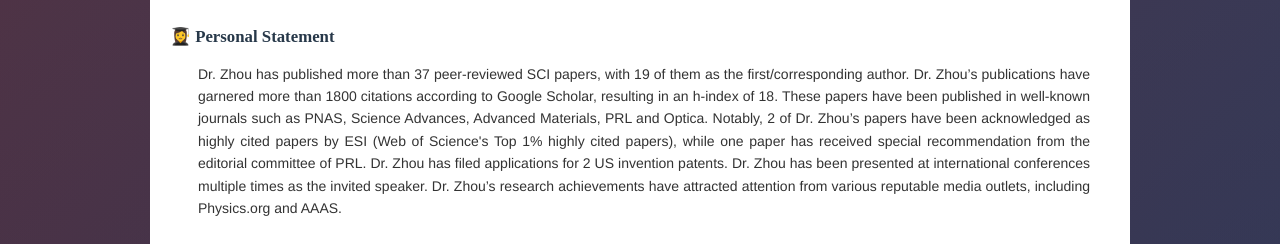
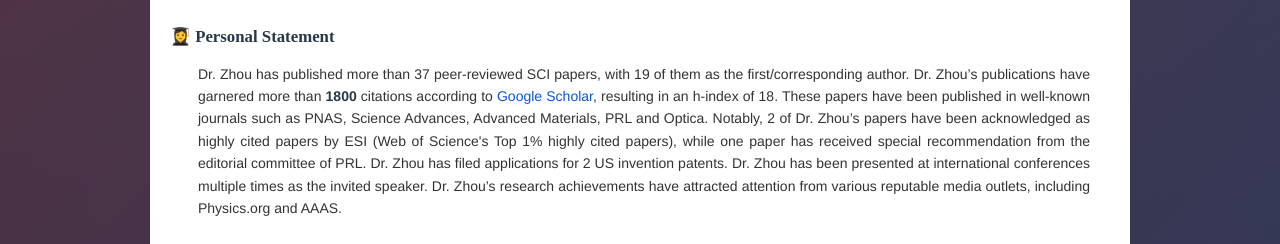
Before and after one commit to JunxiaoZhou/JunxiaoZhou.github.io, a plain HTML site: page index.html in a window 1280 px wide. Shown: the part 661-905 px from the top of the page. Drawn offline with Linux system fonts and the light colour scheme; some packages are replaced by stand-ins of ours; a script that the page names is missing.

Commit message:
Update index.html

```diff
--- a/index.html
+++ b/index.html
@@ -1419,7 +1419,7 @@ a.ty-link {
           <h2 id='📝General Infomation' style="border-bottom: 1px solid #eee; font-family:'Microsoft YaHei';"><span>📝General Infomation</span></h2>
           <p><h4 style="font-family: 'Microsoft YaHei';"><strong><span>🔎 Interests</span></strong></h4></p><p style="padding-left:2em;"><span>Nanophotonics; Metasurface; Edge detection; Nonlinear optics;  Analog computing. </span></p>
           <p><h4 style='font-family: "Microsoft YaHei";'><strong><span>🎓 Work and Study Experience</span></strong></h4></p><p style="padding-left:2em;"><span>I have been serving as a postdoctoral fellow in <a href="https://dinpingtsai.wixsite.com/mysite/refereed-papers" target="_blnak">Din-ping Tsai's group</a> since October 2024. My research interests encompass nanophotonics, plasmonics, metasurfaces, edge detection, and nonlinear optics. For any academic collaboration inquiries, please feel free to contact me at <a href="mailto:junxzhou@cityu.edu.hk">junxzhou@cityu.edu.hk</a>. <br>I received my PhD training from the University of California, San Diego(UCSD) under the guidance of <a href="https://www.zhaowei.us/" target="_blank">Zhaowei Liu</a>, and also from Hunan University under the supervision of <a href="https://grzy.hnu.edu.cn/site/index/wenshuangchun" target="_blank">Shuangchun Wen</a> and <a href="https://grzy.hnu.edu.cn/site/index/luohailu" target="_blank">Hailu Luo</a>. Following the completion of my PhD defense, I continued my research as a postdoctoral scholar at UCSD under the mentorship of <a href="https://www.zhaowei.us/" target="_blank">Zhaowei Liu</a>.</span></p>
-          <p><h4 style='font-family: "Microsoft YaHei";'><strong><span>👩‍🎓 Personal Statement</span></strong></h4></p><p  style="padding-left:2em;"><span>Dr. Zhou has published more than 37 peer-reviewed SCI papers, with 19 of them as the first/corresponding author. Dr. Zhou’s publications have garnered more than 1800 citations according to Google Scholar, resulting in an h-index of 18. These papers have been published in well-known journals such as PNAS, Science Advances, Advanced Materials, PRL and Optica. Notably, 2 of Dr. Zhou’s papers have been acknowledged as highly cited papers by ESI (Web of Science's Top 1% highly cited papers), while one paper has received special recommendation from the editorial committee of PRL. Dr. Zhou has filed applications for 2 US invention patents. Dr. Zhou has been presented at international conferences multiple times as the invited speaker. Dr. Zhou’s research achievements have attracted attention from various reputable media outlets, including Physics.org and AAAS.</span></p>
+          <p><h4 style='font-family: "Microsoft YaHei";'><strong><span>👩‍🎓 Personal Statement</span></strong></h4></p><p  style="padding-left:2em;"><span>Dr. Zhou has published more than 37 peer-reviewed SCI papers, with 19 of them as the first/corresponding author. Dr. Zhou’s publications have garnered more than <strong>1800</strong> citations according to <a href="https://scholar.google.com/citations?user=XsS_vrgAAAAJ" target="_blank">Google Scholar</a>, resulting in an h-index of 18. These papers have been published in well-known journals such as PNAS, Science Advances, Advanced Materials, PRL and Optica. Notably, 2 of Dr. Zhou’s papers have been acknowledged as highly cited papers by ESI (Web of Science's Top 1% highly cited papers), while one paper has received special recommendation from the editorial committee of PRL. Dr. Zhou has filed applications for 2 US invention patents. Dr. Zhou has been presented at international conferences multiple times as the invited speaker. Dr. Zhou’s research achievements have attracted attention from various reputable media outlets, including Physics.org and AAAS.</span></p>
           <h2 id='Achievements' style="border-bottom: 1px solid #eee; font-family: 'Microsoft YaHei';"><span>📚Achievements</span></h2>
           <p><strong><span>Selected Publications:</span></strong></p>
           <ol start='' >
```
